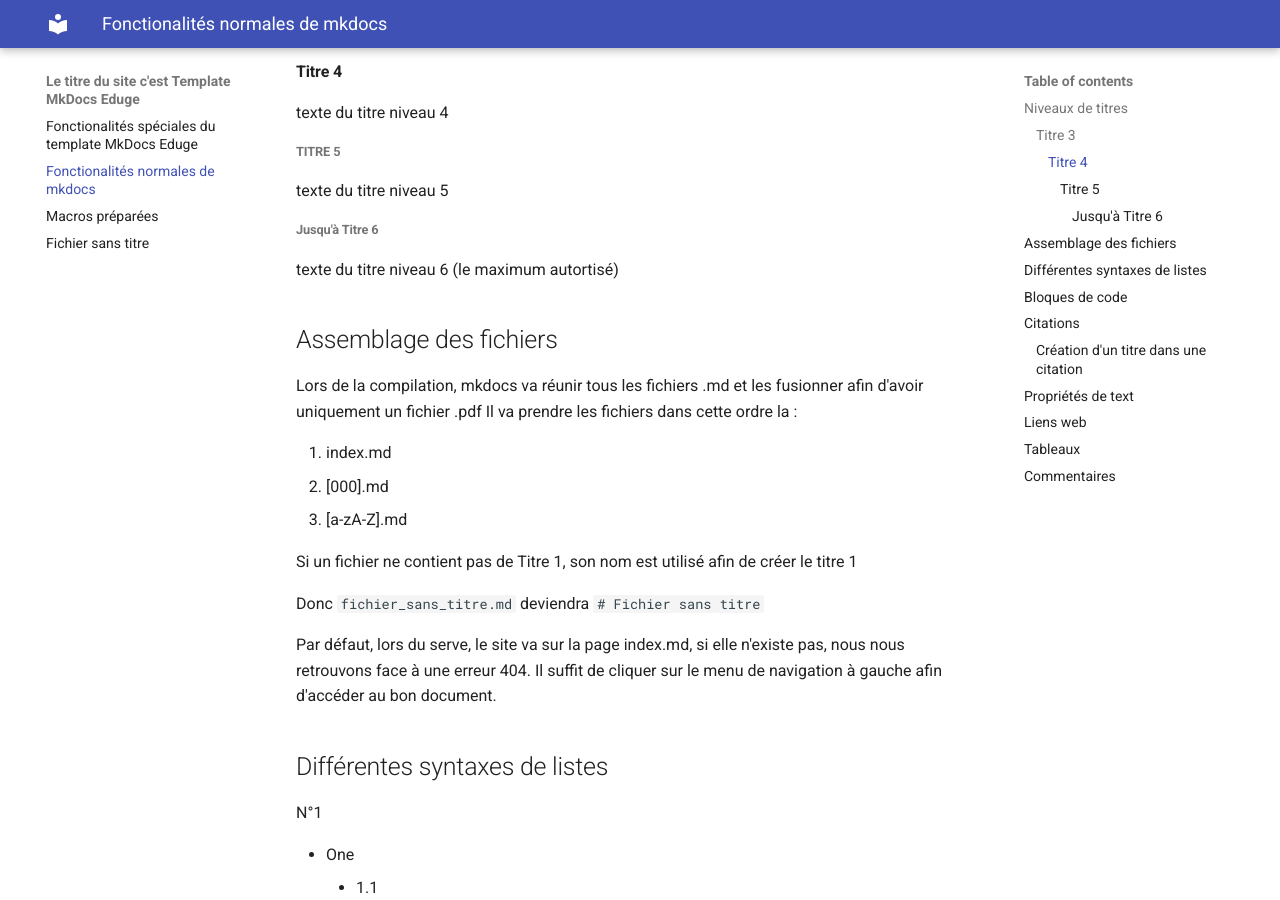
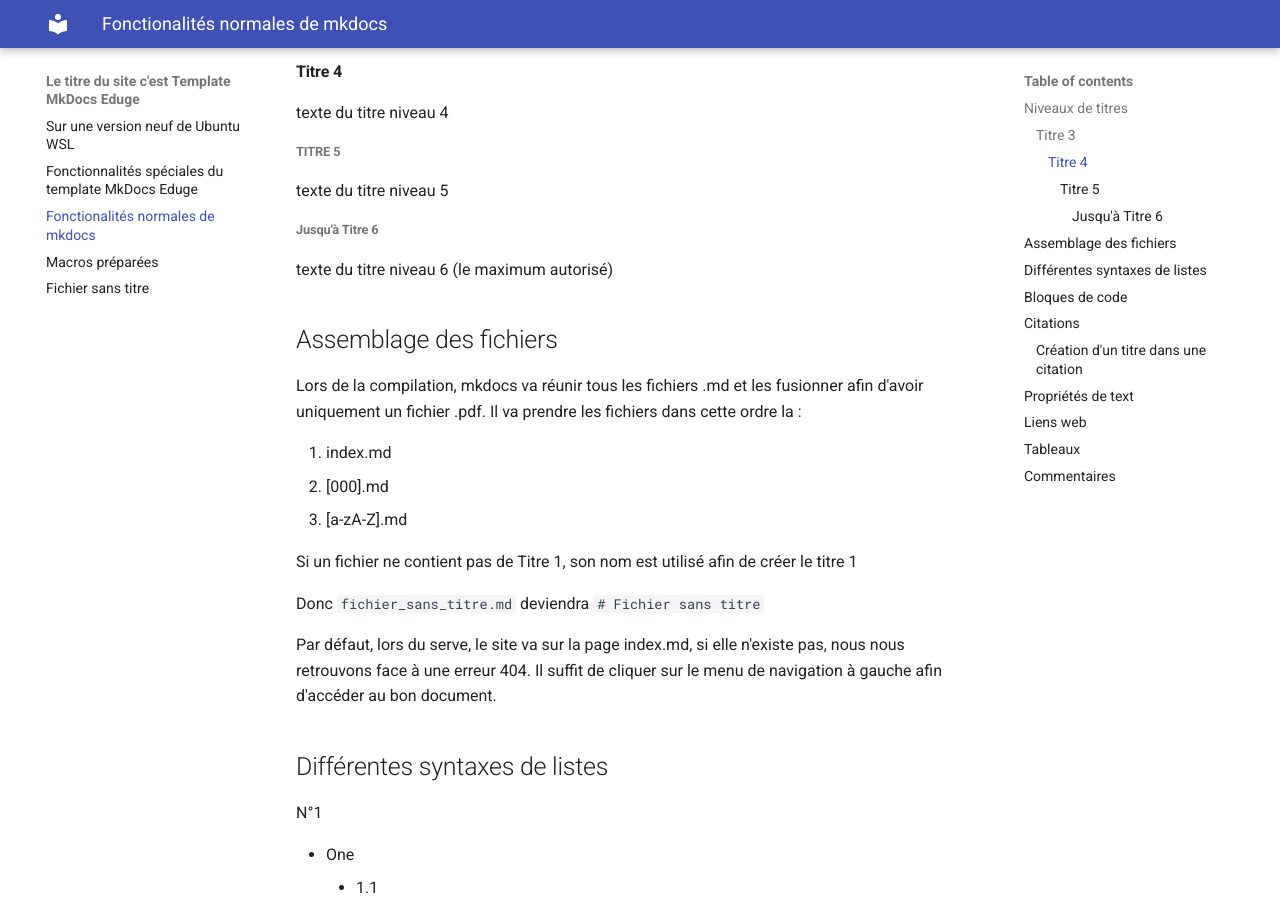
Before and after one commit to JeremyMeissner/mkdocs-eduge-template, an MkDocs documentation site: the page built from docs/02_mkdocs.md, in a window 1280 px wide and 900 px high, scrolled down 317 px. Built offline with MkDocs 1.6.1 and Material for MkDocs 9.7.7, drawn with Linux system fonts in a browser that asks for light colours.

Commit message:
last push

```diff
--- a/docs/01_special.md
+++ b/docs/01_special.md
@@ -9,7 +9,7 @@
 ---
 
 
-# Fonctionalités spéciales du template MkDocs Eduge
+# Fonctionnalités spéciales du template MkDocs Eduge
 Ce document ainsi que cette configuration a été produite par {{ array_to_string( page.meta.auteur ) }}
 
 Ci-dessous se trouve notre travail d'atelier, fait dans le cours ***Atelier Tech 1 et Tech 2*** de 2021-2022
--- a/docs/02_mkdocs.md
+++ b/docs/02_mkdocs.md
@@ -11,10 +11,10 @@
 ##### Titre 5
 texte du titre niveau 5
 ###### Jusqu'à Titre 6
-texte du titre niveau 6 (le maximum autortisé)
+texte du titre niveau 6 (le maximum autorisé)
 
 ## Assemblage des fichiers
-Lors de la compilation, mkdocs va réunir tous les fichiers .md et les fusionner afin d'avoir uniquement un fichier .pdf
+Lors de la compilation, mkdocs va réunir tous les fichiers .md et les fusionner afin d'avoir uniquement un fichier .pdf.
 Il va prendre les fichiers dans cette ordre la :
 
 1. index.md
```
Also changed, not shown: other parts of docs/02_mkdocs.md (+1 -1 lines), docs/03_macros.md (+13 -14 lines), docs/index.md (added, +37 -0 lines), 1 other file.
